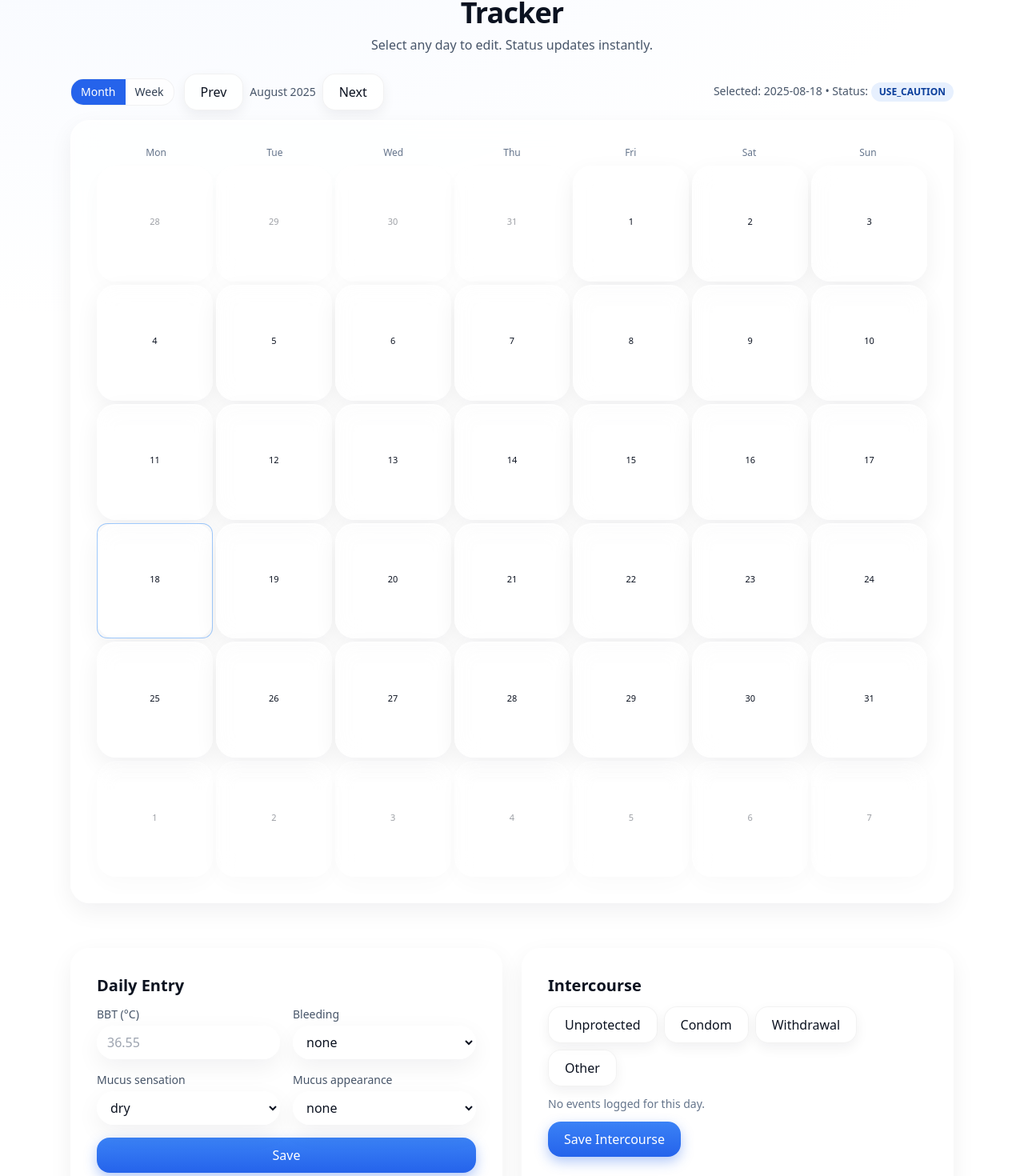
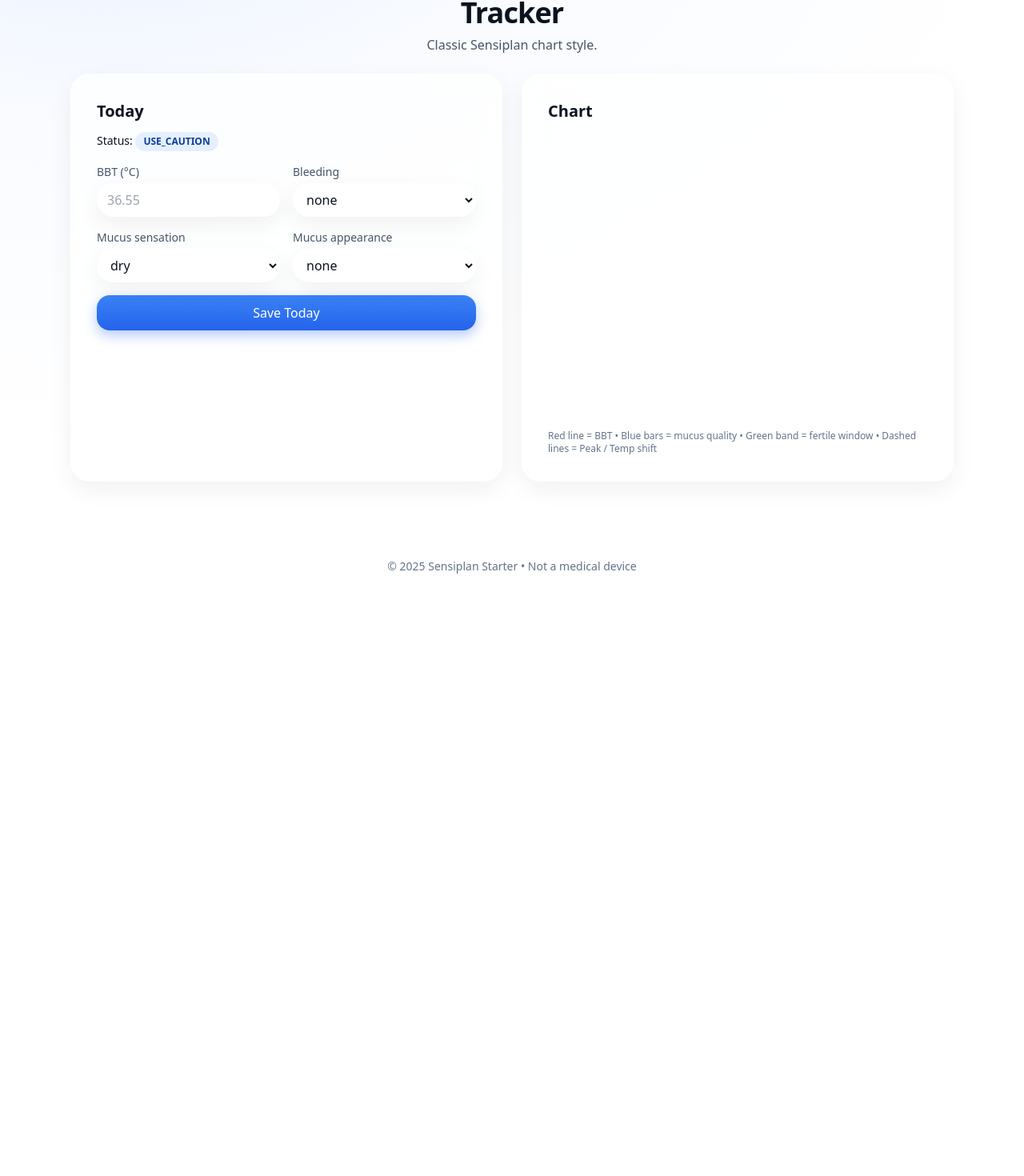
Before and after one commit to kstatulevicius-art/sensiplan-starter, a Next.js app: page /app in a window 1280 px wide. Shown: the part 156-1626 px from the top of the page at 80% size. After the commit the page ends 914 px from the top, so only its background shows below. Built offline with nearby package versions, Linux system fonts and the light colour scheme.

Commit message:
Add files via upload

```diff
--- /dev/null
+++ b/app/app/ChartSensiplan.tsx
@@ -0,0 +1,64 @@
+'use client'
+import { ComposedChart, Line, Bar, XAxis, YAxis, Tooltip, ResponsiveContainer, ReferenceLine, ReferenceArea } from 'recharts'
+import type { Day } from '@/lib/engine'
+
+function mucusLevel(d: Day){
+  if (d.mucusSensation === 'slippery') return 3
+  switch(d.mucusAppearance){
+    case 'clear':
+    case 'stretchy': return 3
+    case 'creamy': return 2
+    case 'sticky': return 1
+    default: return (d.mucusSensation==='moist') ? 2 : 0
+  }
+}
+
+type Marker = { flags?: Record<string, boolean>, refWindowMax?: number }
+
+export default function ChartSensiplan({ days, markers }:{ days: Day[], markers: Record<string, Marker> }){
+  const data = days.map(d => ({
+    id: d.id,
+    bbt: d.bbt ?? null,
+    mucus: mucusLevel(d),
+    peak: markers[d.id]?.flags?.peak ?? false,
+    p3: markers[d.id]?.flags?.pPlus3 ?? false,
+    shift: markers[d.id]?.flags?.tempShiftConfirmed ?? false,
+  }))
+
+  // Fertile window start: first day with mucus > 0 in this range
+  const fertileStartIndex = data.findIndex(d => d.mucus > 0)
+  // Fertile window end: later of p3 or shift
+  const p3Index = data.findIndex(d => d.p3)
+  const shiftIndex = data.findIndex(d => d.shift)
+  const fertileEndIndex = Math.max(p3Index, shiftIndex)
+
+  // Prepare x positions for shading
+  const refArea = (fertileStartIndex !== -1 && fertileEndIndex !== -1 && fertileEndIndex > fertileStartIndex)
+    ? { x1: data[fertileStartIndex].id, x2: data[fertileEndIndex].id }
+    : null
+
+  return (
+    <div style={{ width: '100%', height: 360 }}>
+      <ResponsiveContainer>
+        <ComposedChart data={data} margin={{ left: 12, right: 12, top: 10, bottom: 10 }}>
+          {/* X & Y axes */}
+          <XAxis dataKey="id" tick={{ fontSize: 10 }} />
+          <YAxis yAxisId="temp" domain={['dataMin - 0.2', 'dataMax + 0.2']} tick={{ fontSize: 10 }} />
+          <YAxis yAxisId="mucus" hide domain={[0,3]} />
+          <Tooltip />
+          {/* Fertile window shading (green) */}
+          {refArea && (
+            <ReferenceArea x1={refArea.x1} x2={refArea.x2} y1={0} y2={1} ifOverflow="extendDomain" />
+          )}
+          {/* Mucus quality bars (blue) */}
+          <Bar yAxisId="mucus" dataKey="mucus" barSize={10} />
+          {/* Temperature line (red) */}
+          <Line yAxisId="temp" type="monotone" dataKey="bbt" dot={false} />
+          {/* Markers: Peak (blue dashed), Temp shift (orange dashed) */}
+          {data.map((d, i) => d.peak ? <ReferenceLine key={`peak-${i}`} x={d.id} strokeDasharray="4 4" /> : null)}
+          {data.map((d, i) => d.shift ? <ReferenceLine key={`shift-${i}`} x={d.id} strokeDasharray="4 4" /> : null)}
+        </ComposedChart>
+      </ResponsiveContainer>
+    </div>
+  )
+}
--- a/app/app/page.tsx
+++ b/app/app/page.tsx
@@ -1,13 +1,9 @@
 'use client'
 import { useEffect, useMemo, useState } from 'react'
 import { runSensiplan, type Day } from '@/lib/engine'
-import { db, type Day as DbDay, type CoitusEvent } from '@/lib/db'
-import ChartBBT from './ChartBBT'
+import { db, type Day as DbDay } from '@/lib/db'
+import ChartSensiplan from './ChartSensiplan'
 import { Section, GlassCard } from '@/components/Glass'
-import CalendarToggle from './CalendarToggle'
-import MonthGrid from './calendar/MonthGrid'
-import WeekStrip from './calendar/WeekStrip'
-import { fromId, toId, addMonths } from './calendar/utils'
 
 type Entry = Day
 
@@ -15,16 +11,11 @@ function todayId(){ const d = new Date(); const p=(n:number)=> String(n).padStar
 
 export default function Tracker() {
   const [entries, setEntries] = useState<Entry[]>([])
-  const [calendarMode, setCalendarMode] = useState<'month'|'week'>(() => (typeof window!=='undefined' && localStorage.getItem('calMode') as any) || 'month')
-  const [selectedId, setSelectedId] = useState<string>(() => todayId())
-  const [monthCursor, setMonthCursor] = useState<Date>(() => fromId(todayId()))
   const [temp, setTemp] = useState<string>('')
   const [mucusSensation, setMS] = useState<'none'|'dry'|'moist'|'slippery'>('dry')
   const [mucusAppearance, setMA] = useState<'none'|'sticky'|'creamy'|'clear'|'stretchy'>('none')
   const [bleeding, setBleeding] = useState<'none'|'spotting'|'light'|'normal'|'heavy'>('none')
-  const [coitusEvents, setCoitusEvents] = useState<CoitusEvent[]>([])
 
-  // Load from IndexedDB
   useEffect(() => {
     db.days.toArray().then(ds => {
       const sorted = ds.sort((a,b)=> a.id.localeCompare(b.id))
@@ -32,88 +23,32 @@ export default function Tracker() {
     })
   }, [])
 
-  // Persist mode
-  useEffect(() => { if (typeof window!=='undefined') localStorage.setItem('calMode', calendarMode) }, [calendarMode])
+  const out = useMemo(() => runSensiplan(entries, { unit:'C', earlyInfertile:'off' }), [entries])
+  const selectedId = todayId()
+  const status = out.markers[selectedId]?.state ?? 'USE_CAUTION'
 
-  // Update form when selected day changes
-  useEffect(() => {
-    const found = entries.find(e => e.id === selectedId)
-    setTemp(found?.bbt?.toString() ?? '')
-    setMS(found?.mucusSensation ?? 'dry')
-    setMA(found?.mucusAppearance ?? 'none')
-    setBleeding(found?.bleeding ?? 'none')
-    setCoitusEvents(found?.coitus?.events ?? [])
-  }, [selectedId, entries])
-
-  const out = useMemo(() => runSensiplan(entries, { unit:'C', earlyInfertile:'off' }), [entries])
-  const selectedMarker = out.markers[selectedId]
-  const status = selectedMarker?.state ?? 'USE_CAUTION'
-  const refMax = selectedMarker?.refWindowMax
-
-  // Build status map for calendar
-  const statusMap: Record<string, { filled:boolean, bleeding:any, state:any, hasCoitus:boolean }> = {}
-  for (const d of entries) {
-    statusMap[d.id] = {
-      filled: true,
-      bleeding: d.bleeding,
-      state: out.markers[d.id]?.state ?? 'USE_CAUTION',
-      hasCoitus: !!(d.coitus?.events?.length)
-    }
-  }
-
-  async function saveSelected() {
-    const id = selectedId
-    const entry: Entry = { id, bleeding, mucusSensation, mucusAppearance, bbt: temp ? parseFloat(temp) : undefined, coitus: { events: coitusEvents } }
+  async function saveToday() {
+    const id = todayId()
+    const entry: Entry = { id, bleeding, mucusSensation, mucusAppearance, bbt: temp ? parseFloat(temp) : undefined }
     await db.days.put(entry as DbDay)
     const ds = await db.days.toArray()
     setEntries(ds.sort((a,b)=> a.id.localeCompare(b.id)) as Entry[])
+    setTemp('')
   }
-
-  function addCoitus(preset: CoitusEvent){
-    setCoitusEvents(prev => [...prev, preset])
-  }
-  function removeCoitus(index: number){
-    setCoitusEvents(prev => prev.filter((_,i)=> i!==index))
-  }
-
-  const monthTitle = monthCursor.toLocaleDateString(undefined, { month:'long', year:'numeric' })
 
   return (
     <>
       <Section className="pt-6">
         <div className="text-center mb-6">
           <h1 className="text-3xl md:text-4xl font-bold tracking-tight">Tracker</h1>
-          <p className="text-slate-600 mt-2">Select any day to edit. Status updates instantly.</p>
+          <p className="text-slate-600 mt-2">Classic Sensiplan chart style.</p>
         </div>
 
-        <div className="flex items-center justify-between mb-3">
-          <div className="flex items-center gap-3">
-            <CalendarToggle mode={calendarMode} setMode={setCalendarMode} />
-            {calendarMode==='month' && (
-              <div className="flex items-center gap-2">
-                <button className="btn secondary" onClick={()=> setMonthCursor(addMonths(monthCursor,-1))}>Prev</button>
-                <div className="text-sm text-slate-600">{monthTitle}</div>
-                <button className="btn secondary" onClick={()=> setMonthCursor(addMonths(monthCursor,1))}>Next</button>
-              </div>
-            )}
-          </div>
-          <div className="text-sm text-slate-600">Selected: <span className="font-medium">{selectedId}</span> • Status: <span className="badge">{status}</span></div>
-        </div>
-
-        <GlassCard>
-          {calendarMode==='month' ?
-            <MonthGrid current={monthCursor} selectedId={selectedId} onSelect={(id)=>{ setSelectedId(id); setMonthCursor(fromId(id)) }} statusMap={statusMap} />
-            :
-            <WeekStrip selectedId={selectedId} onSelect={setSelectedId} statusMap={statusMap} />
-          }
-        </GlassCard>
-      </Section>
-
-      <Section>
         <div className="grid gap-6 md:grid-cols-2">
           <GlassCard>
-            <h2 className="text-xl font-semibold mb-3">Daily Entry</h2>
-            <form className="grid gap-4 md:grid-cols-2" onSubmit={(e)=>{e.preventDefault(); saveSelected();}}>
+            <h2 className="text-xl font-semibold mb-3">Today</h2>
+            <div className="text-sm mb-4">Status: <span className="badge">{status}</span></div>
+            <form className="grid gap-4 md:grid-cols-2" onSubmit={(e)=>{e.preventDefault(); saveToday();}}>
               <label className="flex flex-col gap-1">
                 <span className="text-sm text-slate-600">BBT (°C)</span>
                 <input className="glass px-3 py-2" inputMode="decimal" placeholder="36.55" value={temp} onChange={e=>setTemp(e.target.value)} />
@@ -136,54 +71,19 @@ export default function Tracker() {
                   <option value="none">none</option><option value="sticky">sticky</option><option value="creamy">creamy</option><option value="clear">clear</option><option value="stretchy">stretchy</option>
                 </select>
               </label>
-              <button className="btn md:col-span-2" type="submit">Save</button>
+              <button className="btn md:col-span-2" type="submit">Save Today</button>
             </form>
           </GlassCard>
 
           <GlassCard>
-            <h2 className="text-xl font-semibold mb-3">Intercourse</h2>
-            <div className="flex flex-wrap gap-2 mb-3">
-              <button className="btn secondary" onClick={()=>addCoitus({ protection:'none', ejaculation:'vaginal' })}>Unprotected</button>
-              <button className="btn secondary" onClick={()=>addCoitus({ protection:'condom', ejaculation:'external' })}>Condom</button>
-              <button className="btn secondary" onClick={()=>addCoitus({ protection:'withdrawal', ejaculation:'external' })}>Withdrawal</button>
-              <button className="btn secondary" onClick={()=>addCoitus({ protection:'other', ejaculation:'unknown' })}>Other</button>
-            </div>
-            <ul className="space-y-2">
-              {coitusEvents.map((ev, i) => (
-                <li key={i} className="glass px-3 py-2 flex items-center justify-between rounded-xl">
-                  <div className="text-sm">
-                    <span className="font-medium">{ev.protection ?? 'n/a'}</span>
-                    <span className="opacity-60">{ev.ejaculation ? ` • ${ev.ejaculation}` : ''}</span>
-                    {ev.at && <span className="opacity-60"> • {ev.at}</span>}
-                  </div>
-                  <button className="text-red-600 text-sm underline" onClick={()=>removeCoitus(i)}>Delete</button>
-                </li>
-              ))}
-              {coitusEvents.length===0 && <li className="text-sm text-slate-500">No events logged for this day.</li>}
-            </ul>
-            <div className="mt-3">
-              <button className="btn" onClick={saveSelected}>Save Intercourse</button>
+            <h2 className="text-xl font-semibold mb-3">Chart</h2>
+            <ChartSensiplan days={entries} markers={out.markers} />
+            <div className="text-xs text-slate-500 mt-3">
+              Red line = BBT • Blue bars = mucus quality • Green band = fertile window • Dashed lines = Peak / Temp shift
             </div>
           </GlassCard>
         </div>
       </Section>
-
-      <Section>
-        <GlassCard>
-          <h2 className="text-xl font-semibold mb-3">Chart</h2>
-          <ChartBBT days={entries} markers={out.markers} />
-          <div className="text-xs text-slate-500 mt-3">Mucus lane shows intensity (higher = more fertile characteristics). Vertical markers: Peak (..), P+3 (.- -), Temp Shift (- -).</div>
-        </GlassCard>
-      </Section>
-
-      <Section>
-        <GlassCard>
-          <h2 className="text-xl font-semibold mb-2">Decision details for {selectedId}</h2>
-          <div className="text-sm text-slate-700 space-y-1">
-            {(out.markers[selectedId]?.explanations ?? ['No specific markers for this day.']).map((e,i)=> <div key={i}>• {e}</div>)}
-          </div>
-        </GlassCard>
-      </Section>
     </>
   )
 }
```
